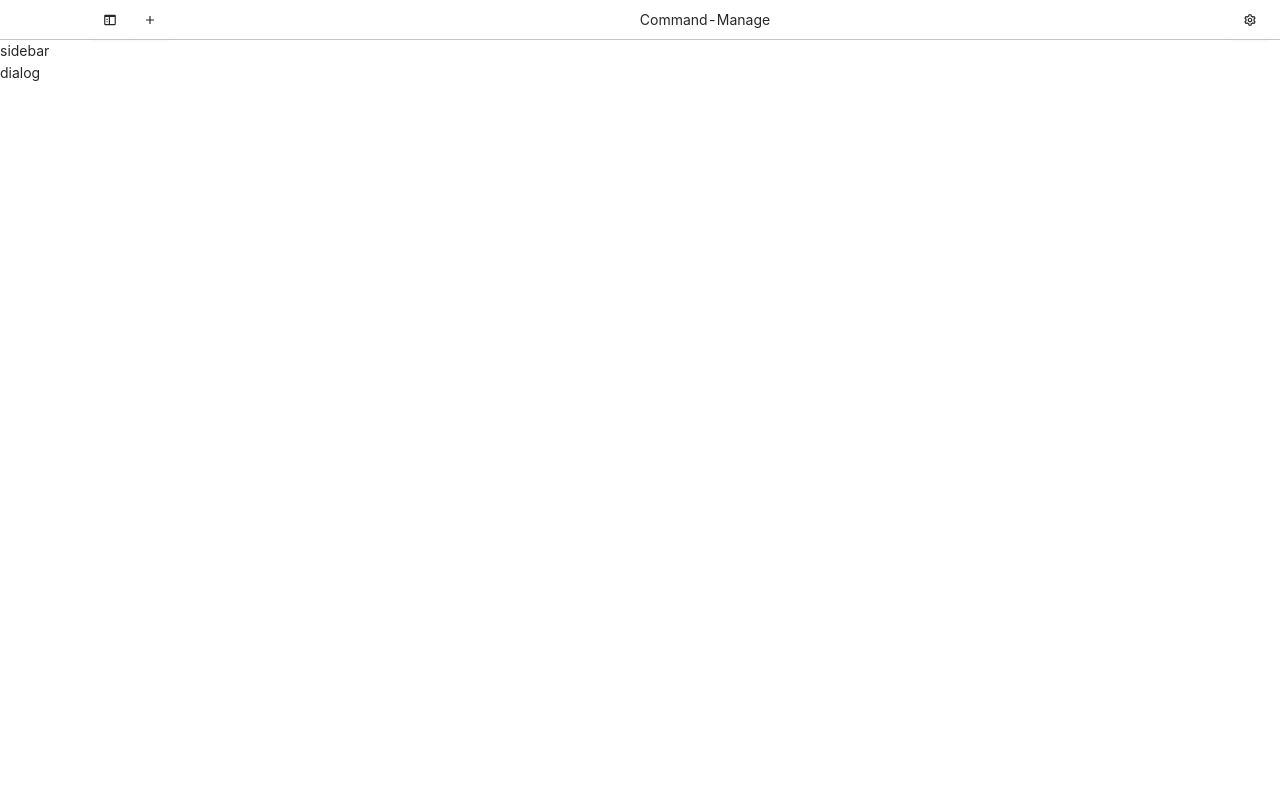
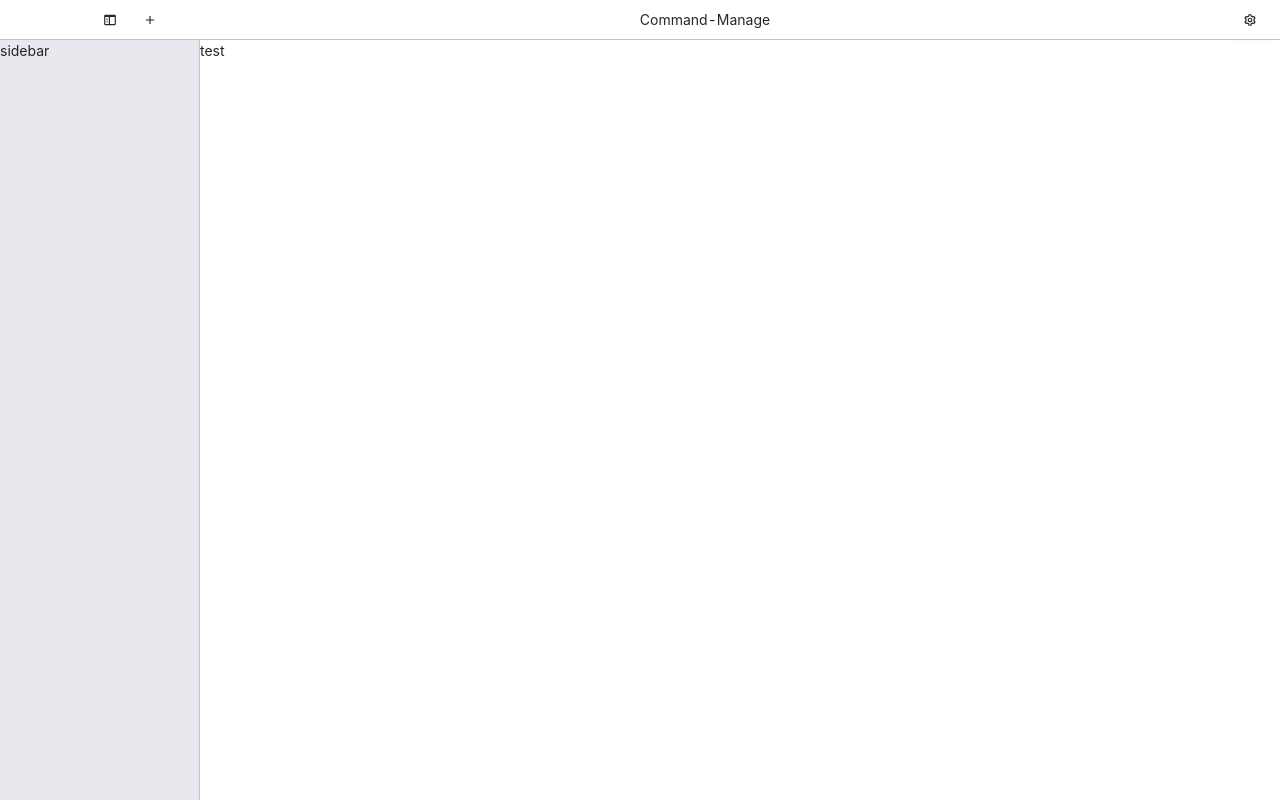
Before and after one commit to daguniang999/command-manage-electron, a Vue app: page / in a window 1280 px wide. Built offline with nearby package versions, Linux system fonts and the light colour scheme.

Commit message:
feat: 添加侧栏

```diff
--- a/index.html
+++ b/index.html
@@ -9,7 +9,7 @@
 </head>
 
 <body>
-  <div id="app"></div>
+  <div id="app" style="height: 100%;"></div>
   <script type="module" src="/src/main.js"></script>
 </body>
 
--- a/src/views/Header.vue
+++ b/src/views/Header.vue
@@ -49,12 +49,6 @@
                   <span>{{ item }}</span>
                 </a-list-item>
               </template>
-              <!-- <template #header> -->
-              <!--   <div>Header</div> -->
-              <!-- </template> -->
-              <!-- <template #footer> -->
-              <!--   <div>Footer</div> -->
-              <!-- </template> -->
             </a-list>
           </div>
           <!-- <Setting></Setting> -->
--- a/src/views/Home.vue
+++ b/src/views/Home.vue
@@ -5,13 +5,43 @@
 </script>
 
 <template>
-  <div>
-    <Header></Header>
-    <SideBar></SideBar>
-    <Dialog></Dialog>
+  <div style="height: 100%">
+    <a-layout>
+      <a-layout-header>
+        <Header></Header>
+      </a-layout-header>
+
+      <a-layout>
+        <a-layout-sider>
+          <SideBar></SideBar>
+        </a-layout-sider>
+
+        <a-layout>
+          <a-layout-content>
+            <span>test</span>
+          </a-layout-content>
+        </a-layout>
+      </a-layout>
+
+    </a-layout>
+
+    <!-- <Dialog></Dialog> -->
+
   </div>
 </template>
 
-<style scoped>
+<style lang="less" scoped>
+  .ant-layout {
+    height: 100%;
+    background: transparent;
+  }
 
+  .ant-layout-header {
+    padding: 0;
+    height: 40px;
+  }
+  .ant-layout-sider {
+    background: #eae8ee;
+    border-right: solid 1px #c5c5c5;
+  }
 </style>
--- a/src/views/SideBar.vue
+++ b/src/views/SideBar.vue
@@ -1,5 +1,5 @@
 <template>
-  <div>
+  <div id="sidebar">
     sidebar
   </div>
 </template>
@@ -13,6 +13,9 @@ export default {
 }
 </script>
 
-<style lang="scss" scoped>
+<style lang="less" scoped>
+  #siderbar {
+    height: 100%;
+  }
 
 </style>
```
